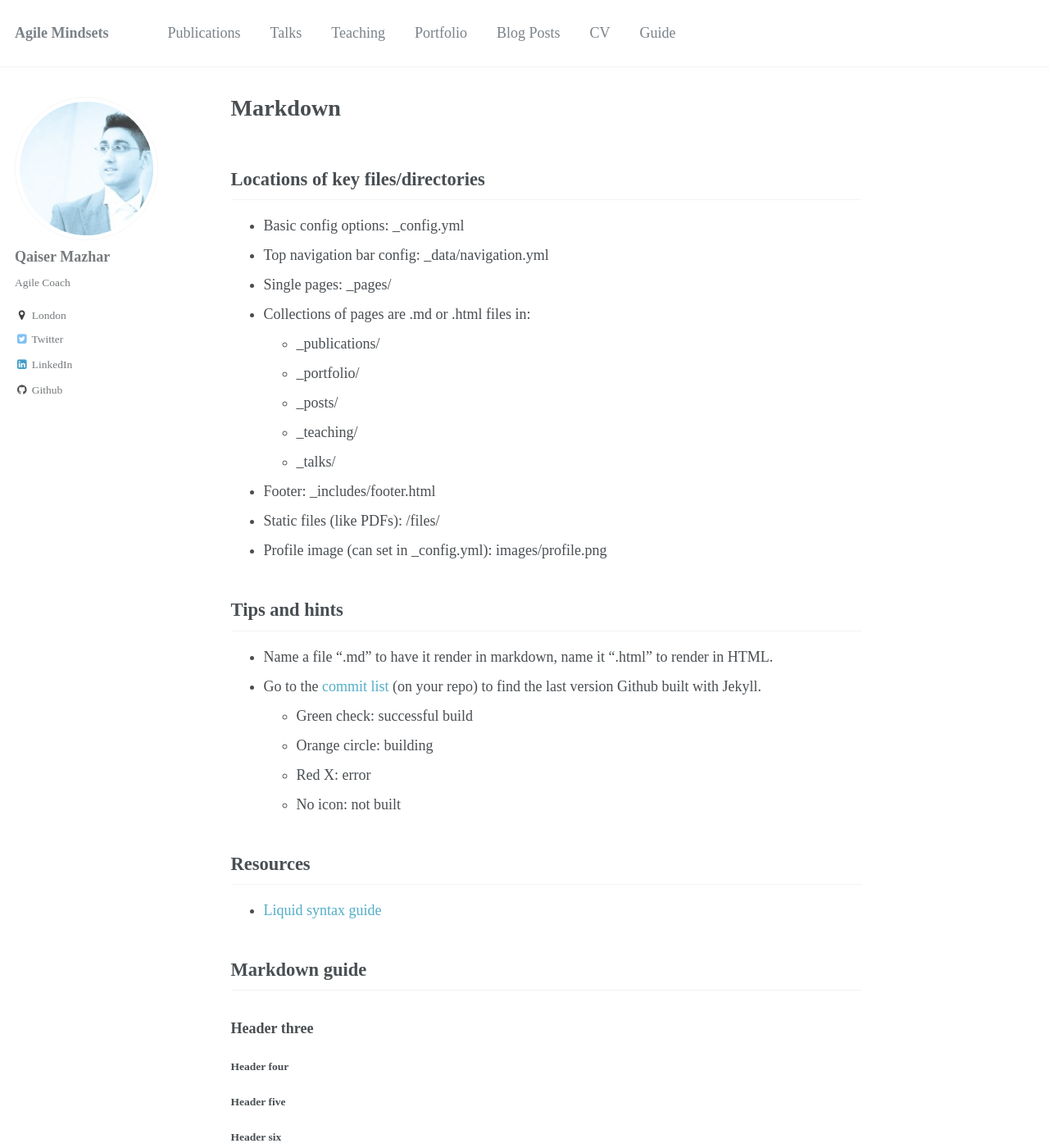
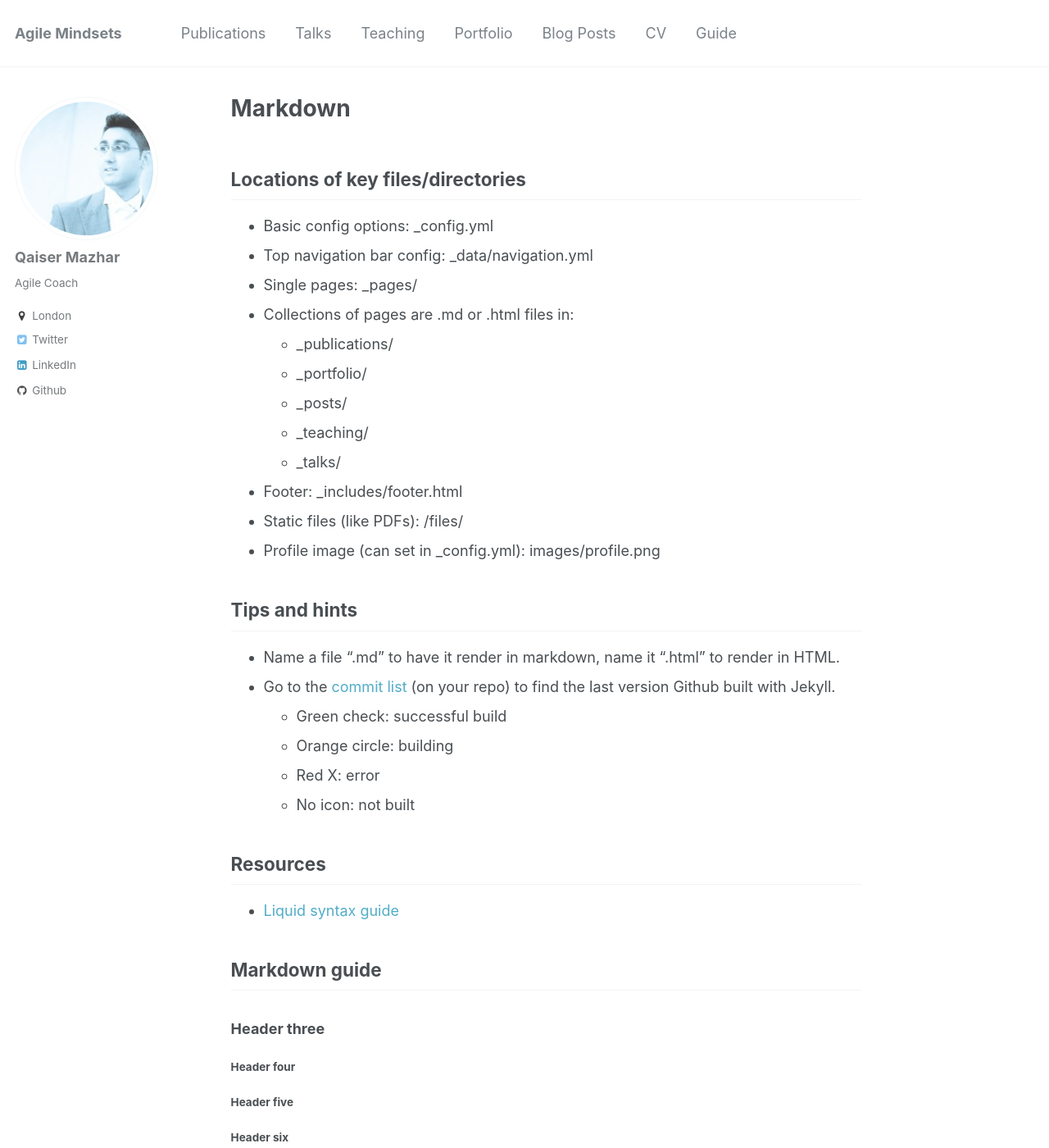
Before and after one commit to qaisermazhar/qaisermazhar.github.io, a Jekyll site: the page built from _pages/markdown.md, in a window 1280 px wide and 1400 px high. Shown: the whole window at 82% size. Built offline with Jekyll 4.4.1, drawn with Linux system fonts in a browser that asks for light colours.

Commit message:
fonts back

```diff
--- a/_sass/_variables.scss
+++ b/_sass/_variables.scss
@@ -14,8 +14,8 @@ $indent-var                 : 1.3em;
 
 /* system typefaces */
 $serif                      : Georgia, Times, serif;
-// $sans-serif                 : -apple-system, ".SFNSText-Regular", "San Francisco", "Roboto", "Segoe UI", "Helvetica Neue", "Lucida Grande", Arial, sans-serif;
-$sans-serif                 : "Raleway" sans-serif;
+$sans-serif                 : -apple-system, ".SFNSText-Regular", "San Francisco", "Roboto", "Segoe UI", "Helvetica Neue", "Lucida Grande", Arial, sans-serif;
+//$sans-serif                 : "Raleway" sans-serif;
 $monospace                  : Monaco, Consolas, "Lucida Console", monospace;
 
 /* sans serif typefaces */
```
